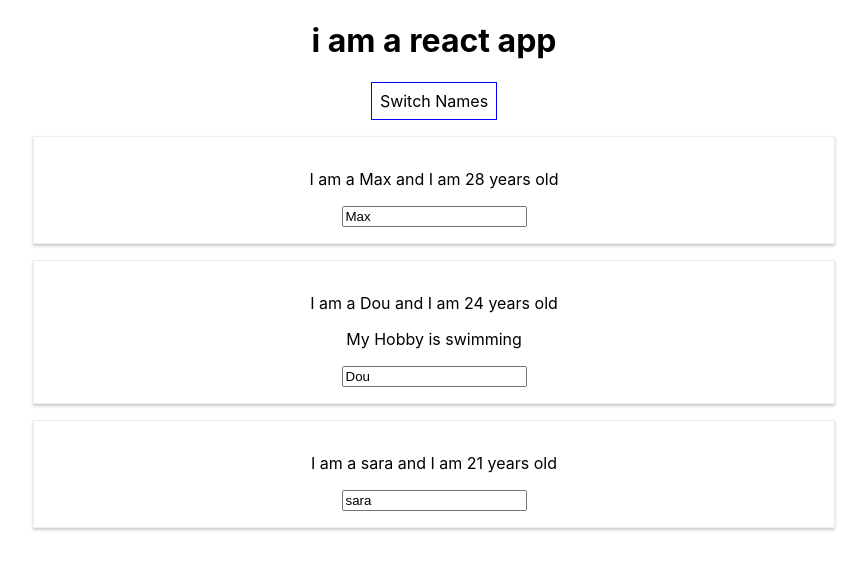
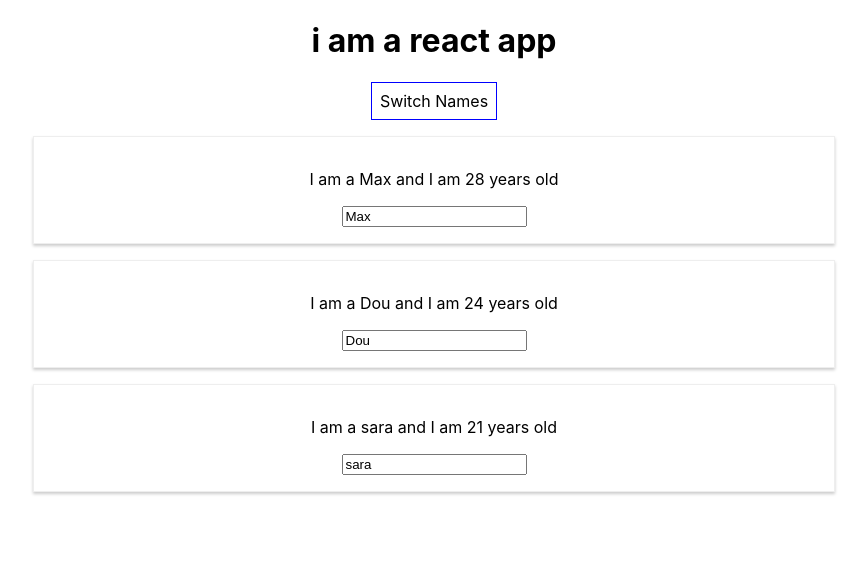
Before and after one commit to moazahmed132/react-course-udemy-max, a React (Create React App) app: page / in a window 1280 px wide. Both pictures are taken after a click on the button "Switch Names". Shown: the top 570 px of the page, without its empty margins (206-1073 px from the left). Built offline with nearby package versions, Linux system fonts and the light colour scheme.

Commit message:
out putting lists with map function

```diff
--- a/src/App.js
+++ b/src/App.js
@@ -49,10 +49,17 @@ class App extends Component {
     };
 
     let persons = null;
+
     if (this.state.showPersons) {
       persons = (
         <div>
-          <Person
+          {this.state.persons.map(person => {
+            return <Person
+              name={person.name}
+              age={person.age}
+            />
+          })}
+          {/* <Person
             name={this.state.persons[0].name}
             age={this.state.persons[0].age}
             switchNameHandler={this.switchNameHandler.bind(this, 'khalaf el wage3')}
@@ -65,17 +72,19 @@ class App extends Component {
           <Person
             name={this.state.persons[2].name}
             age={this.state.persons[2].age}
-          />
+          /> */}
         </div>
       )
     }
+
+
+
     return (
       <div className="App" >
         <h1 > i am a react app </h1>
         <button
           style={style}
           onClick={this.togglePersonsHandler}>Switch Names</button>
-
 
         {persons}
 
```
